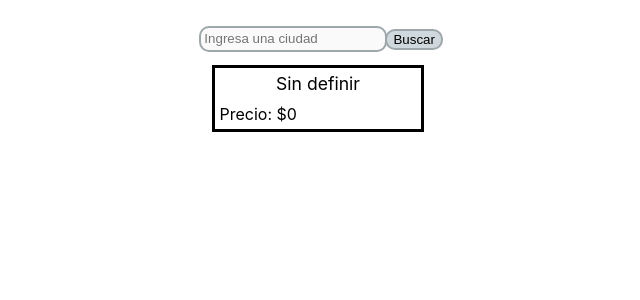
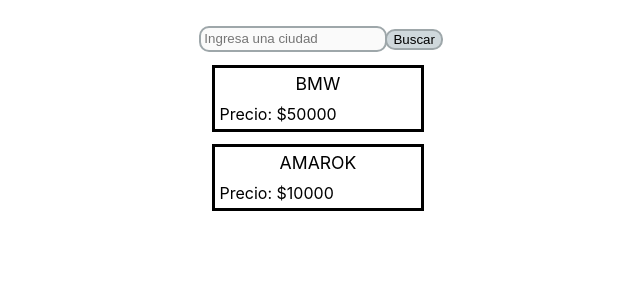
Before and after one commit to mapardo84/estados-y-lifecycles, a React (Create React App) app: page / in a window 1280 px wide. Shown: the top 300 px of the page, without its empty margins (322-962 px from the left). Built offline with nearby package versions, Linux system fonts and the light colour scheme.

Commit message:
Creado componente cars

```diff
--- a/src/App.js
+++ b/src/App.js
@@ -1,6 +1,8 @@
 import './App.css';
 import SearchBar from './components/SearchBar';
 import Car from './components/Car';
+import Cars from './components/Cars';
+
 import "./App.css"
 function App() {
   return (
@@ -9,7 +11,7 @@
        <SearchBar></SearchBar>
        </div>
        <div>
-       <Car></Car>
+       <Cars></Cars>
        </div>
     </div>
   );
--- /dev/null
+++ b/src/components/Cars.jsx
@@ -0,0 +1,20 @@
+import React from 'react';
+import Car from './Car';
+import styles from './Cars.module.css';
+
+export default class Cars extends React.Component {
+    constructor(props) {
+        super(props);
+        this.state = {cars: [{price:"50000", title:"BMW"},{price:"10000",title:"AMAROK"}]};
+      }
+    render() {
+      return (
+        <div>
+            {this.state.cars.map(car =>{
+                return <Car title={car.title} price={car.price}></Car>
+                }
+            )}
+        </div>
+      );
+    }
+  }
```
Also changed, not shown: src/components/Cars.module.css (added).
